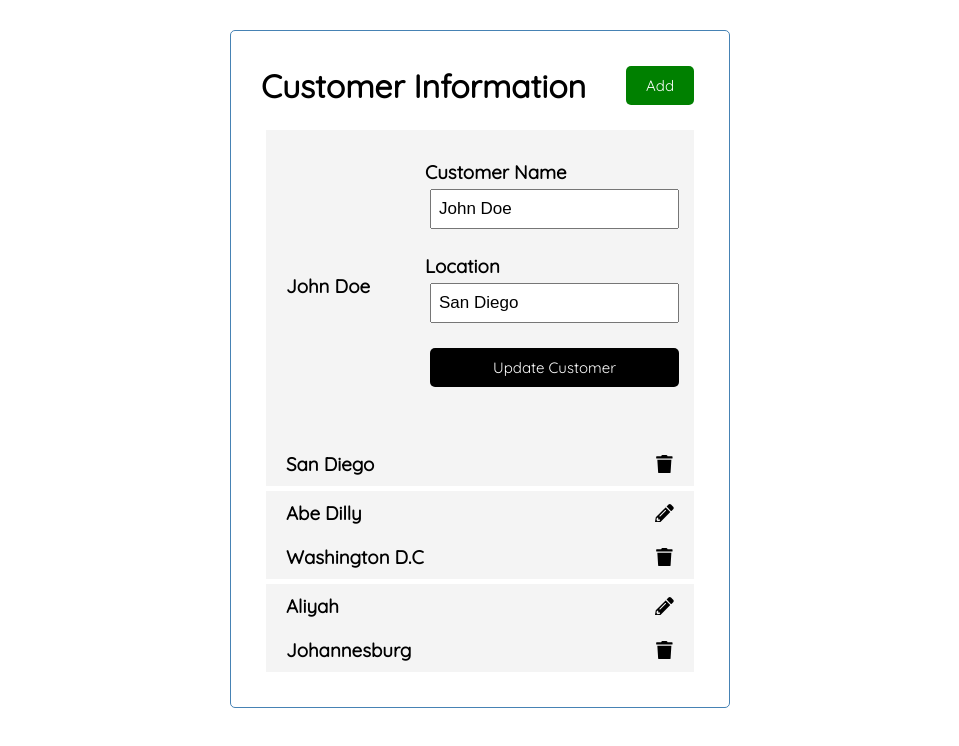
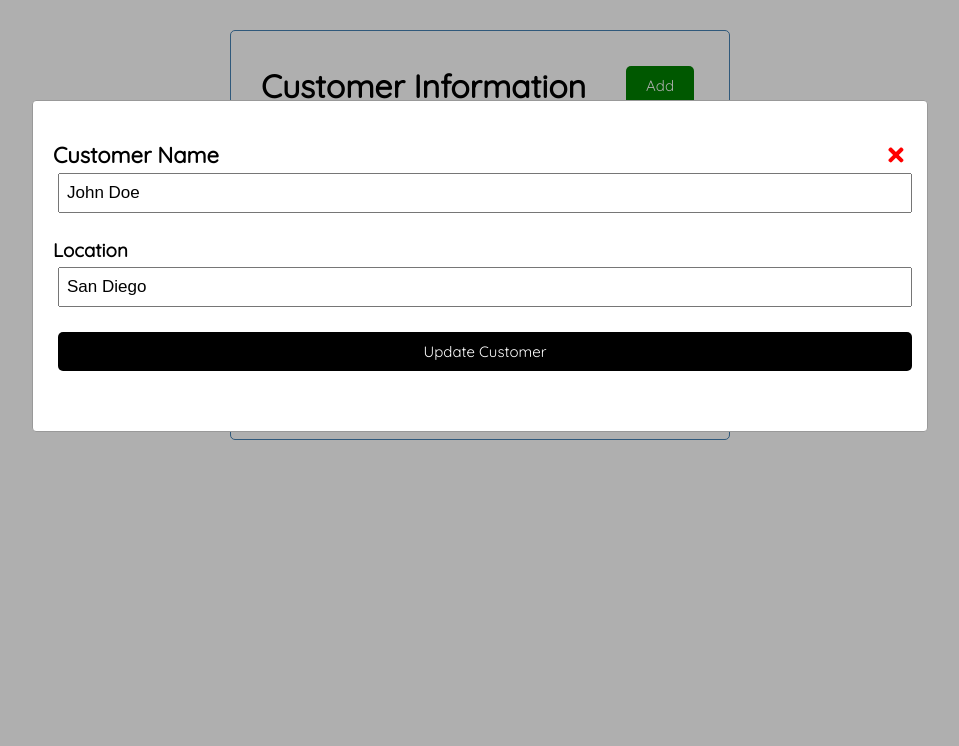
Before and after one commit to sharmimuk/react-customer-info, a React (Create React App) app: page / in a window 1280 px wide. Both pictures are taken after a click on the icon 824 px from the left and 152 px from the top of the page. Shown: the top 746 px of the page, without its empty margins (160-1119 px from the left). Built offline with nearby package versions, Linux system fonts and the light colour scheme; data requests are answered from the project's data file.

Commit message:
Added Edit as popup with close button

```diff
--- a/src/components/Customer.js
+++ b/src/components/Customer.js
@@ -1,24 +1,45 @@
 import { FaPencilAlt, FaTrash } from "react-icons/fa";
 import EditCustomer from "./EditCustomer";
-import { useState } from "react";
+import { useState, useEffect } from "react";
 
-const Customer = ({ customer, onDelete }) => {
-  const [onEdit, setOnEdit] = useState(false);
+const Customer = ({ customer, onDelete, onEdit }) => {
+  const [isEdit, setIsEdit] = useState(false);
+  const [isPopupOpen, setIsPopupOpen] = useState(false);
+  const [isPopupClose, setIsPopupClose] = useState(true);
+
+  useEffect(() => {
+    console.log("isPopupOpen ==== ", isPopupOpen);
+    console.log("isPopupClose ==== ", isPopupClose);
+    console.log("isEdit ==== ", isEdit);
+  }, [isPopupOpen, isEdit, isPopupClose]);
+
   const onPencilClick = () => {
-    setOnEdit(true);
+    setIsEdit(!isEdit);
+    setIsPopupOpen(!isPopupOpen);
+  };
+
+  const onPopupClose = () => {
+    setIsPopupClose(!isPopupClose);
+    setIsEdit(!isEdit);
   };
 
   return (
     <div className="customer">
       <h3>
         {customer.CustomerName}
-        {!onEdit && (
+        {!isEdit && (
           <FaPencilAlt
             style={{ cursor: "pointer", float: "right" }}
             onClick={onPencilClick}
           />
         )}
-        {onEdit && <EditCustomer customer={customer} />}
+        {isEdit && isPopupClose && (
+          <EditCustomer
+            customer={customer}
+            onClose={onPopupClose}
+            onEdit={onEdit}
+          />
+        )}
       </h3>
       <br />
       <h3>
--- a/src/components/Customers.js
+++ b/src/components/Customers.js
@@ -1,10 +1,15 @@
 import Customer from "./Customer";
 
-const Customers = ({ customers, onDelete }) => {
+const Customers = ({ customers, onDelete, onEdit }) => {
   return (
     <>
       {customers.map((customer) => (
-        <Customer key={customer.id} customer={customer} onDelete={onDelete} />
+        <Customer
+          key={customer.id}
+          customer={customer}
+          onDelete={onDelete}
+          onEdit={onEdit}
+        />
       ))}
     </>
   );
--- a/src/components/EditCustomer.js
+++ b/src/components/EditCustomer.js
@@ -1,4 +1,5 @@
 import { useState } from "react";
+import { FaTimes } from "react-icons/fa";
 
 const EditCustomer = (props) => {
   const [CustomerName, setCustomerName] = useState(props.customer.CustomerName);
@@ -16,15 +17,23 @@ const EditCustomer = (props) => {
       return;
     }
 
-    // onAdd({ CustomerName, Location });
+    props.onEdit({ CustomerName, Location });
     setCustomerName("");
     setLocation("");
   };
 
   return (
+    <div className="popup-box">
+      <div className="box">
         <form className="add-form" onSubmit={onSubmit}>
           <div className="form-control">
+            <h3>
               <label>Customer Name</label>
+              <FaTimes
+                style={{ color: "red", cursor: "pointer", float: "right" }}
+                onClick={props.onClose}
+              />
+            </h3>
             <input
               type="text"
               placeholder="Add Customer Name"
@@ -41,8 +50,14 @@ const EditCustomer = (props) => {
               onChange={(e) => setLocation(e.target.value)}
             />
           </div>
-      <input type="submit" value="Update Customer" className="btn btn-block" />
+          <input
+            type="submit"
+            value="Update Customer"
+            className="btn btn-block"
+          />
         </form>
+      </div>
+    </div>
   );
 };
 
--- a/src/index.css
+++ b/src/index.css
@@ -106,3 +106,27 @@ body {
   margin-top: 30px;
   text-align: center;
 }
+
+/* Popup dialog */
+.popup-box {
+  position: fixed;
+  background: #00000050;
+  width: 100%;
+  height: 100vh;
+  top: 0;
+  left: 0;
+}
+
+.box {
+  position: relative;
+  width: 70%;
+  margin: 0 auto;
+  height: auto;
+  max-height: 70vh;
+  margin-top: calc(100vh - 85vh - 20px);
+  background: #fff;
+  border-radius: 4px;
+  padding: 20px;
+  border: 1px solid #999;
+  overflow: auto;
+}
```
Lines whose indentation alone changed are shown as unchanged.
